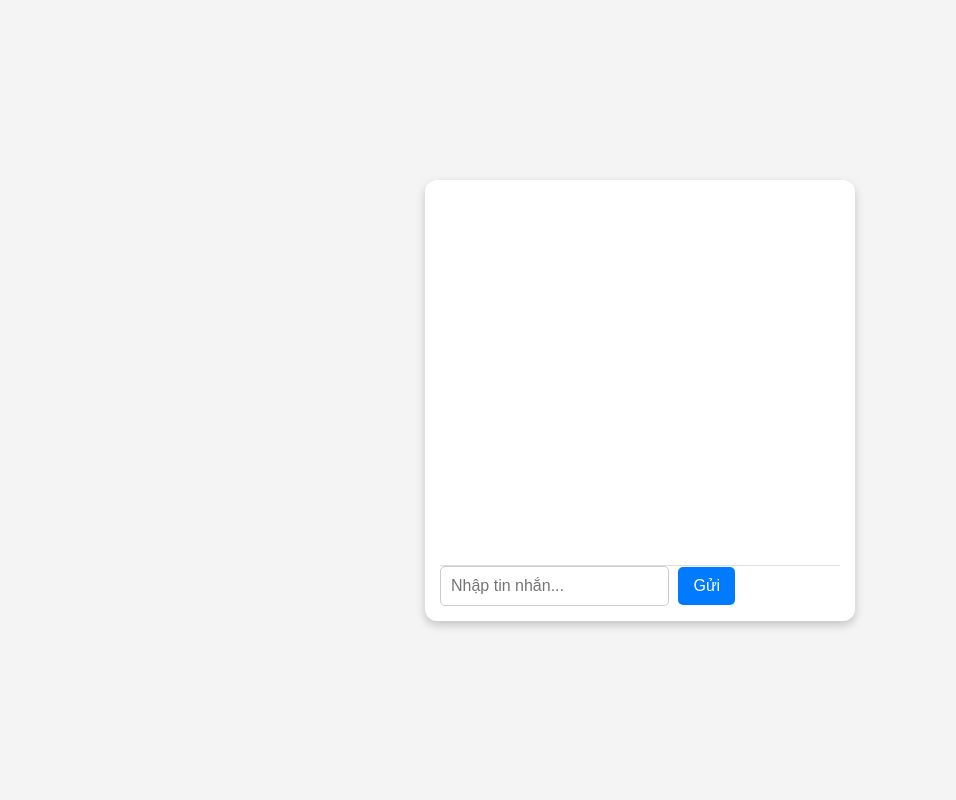
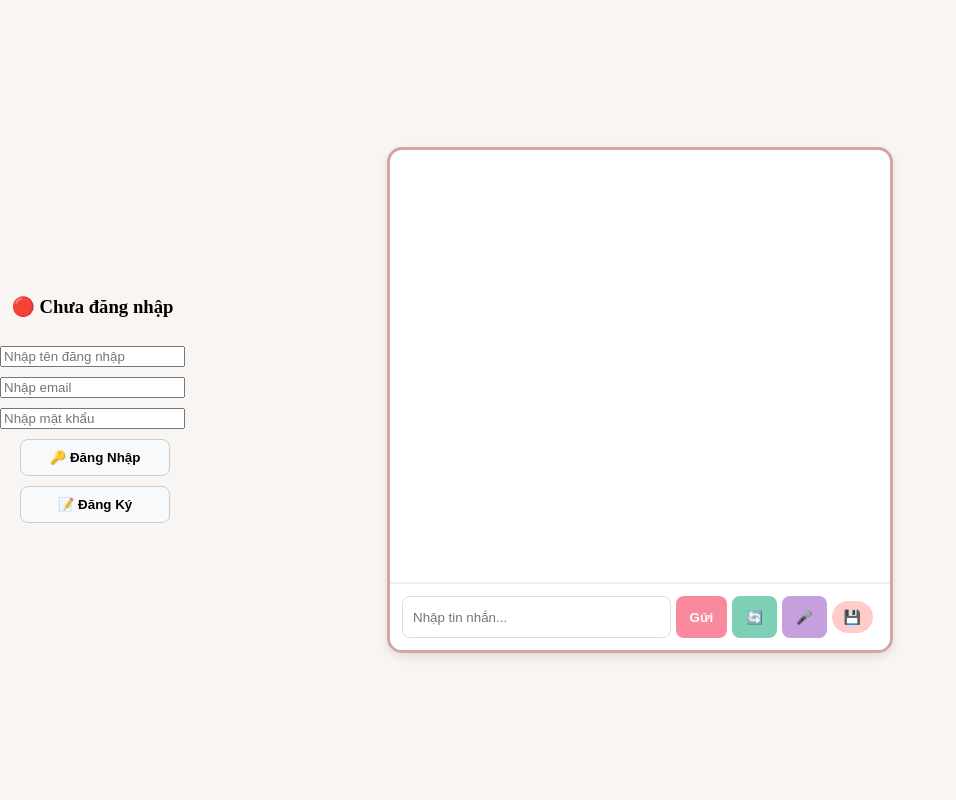
Before and after one commit to Le-Phuoc-Loc/ChatBotAI_Gemini, a Flask app: template backend/templates/index.html in a window 1280 px wide. Shown: the whole page, without its empty margins (0-956 px from the left). Run offline with Flask 3, Linux system fonts and the light colour scheme; the template is opened without the code that fills it, so the values that code supplies are empty; some libraries are stand-ins or nearby versions.

Commit message:
tất cả code

```diff
--- a/backend/app.py
+++ b/backend/app.py
@@ -1,27 +1,44 @@
-from flask import Flask, render_template, request, jsonify
+from flask import Flask, render_template, send_from_directory
 from flask_socketio import SocketIO
 import google.generativeai as genai
-from backend.config import GEMINI_API_KEY
-print(GEMINI_API_KEY)
+from config import GEMINI_API_KEY
+import os
 
-
-
-app = Flask(__name__)  # Khởi tạo ứng dụng Flask
+app = Flask(__name__, static_folder="static")
 socketio = SocketIO(app, cors_allowed_origins="*")
 
 # Cấu hình Gemini API
 genai.configure(api_key=GEMINI_API_KEY)
-model = genai.GenerativeModel("gemini-pro")
+model = genai.GenerativeModel("gemini-1.5-pro")
 
 @app.route("/")
 def index():
-    return "Server is running!"
+    return render_template("index.html")
+
+# Route để phục vụ file tĩnh từ thư mục static
+@app.route('/static/<path:filename>')
+def static_files(filename):
+    return send_from_directory('static', filename)
 
 @socketio.on("message")
 def handle_message(data):
-    user_input = data["message"]
-    response = model.generate_content(user_input)
-    socketio.emit("response", {"message": response.text})
+    user_message = data["message"]
+    print("Người dùng:", user_message)
+
+    try:
+        # Gửi tin nhắn đến Gemini API
+        response = model.generate_content(user_message)
+        bot_reply = response.text if response.text else "Xin lỗi, tôi không hiểu."
+    except Exception as e:
+        print("Lỗi khi gọi Gemini API:", str(e))
+        bot_reply = "Xin lỗi, đã có lỗi xảy ra khi xử lý yêu cầu."
+
+    # Trả lời người dùng
+    socketio.emit("response", {"message": bot_reply})
+
+@app.route('/favicon.ico')
+def favicon():
+    return '', 204  # Trả về mã 204 (No Content)
 
 if __name__ == "__main__":
     socketio.run(app, host="127.0.0.1", port=5000, debug=True)
--- a/backend/config.py
+++ b/backend/config.py
@@ -1 +1 @@
-GEMINI_API_KEY = "AIzaSyAFBvEd6LZo40_H2YwtF-nZ3sysxGy9290"
+GEMINI_API_KEY = "AIzaSyAkZv0-usebs1E8I_esMZe5cMsBjw-Ylg0"
--- a/backend/static/script.js
+++ b/backend/static/script.js
@@ -1,19 +1,268 @@
-const socket = io("http://127.0.0.1:5000");
+// Import Firebase SDK
+import { initializeApp } from "https://www.gstatic.com/firebasejs/10.8.0/firebase-app.js";
+import { getAuth, onAuthStateChanged, signInWithEmailAndPassword, createUserWithEmailAndPassword, signOut } from "https://www.gstatic.com/firebasejs/10.8.0/firebase-auth.js";
+import { getFirestore, doc, setDoc, getDoc, deleteDoc } from "https://www.gstatic.com/firebasejs/10.8.0/firebase-firestore.js";
 
-function sendMessage() {
+// Cấu hình Firebase
+const firebaseConfig = {
+    apiKey: "AIzaSyCfSSErtZ1L6xyUPCLSfKQo0ZVdsXadYD0",
+    authDomain: "geminichatbotai.firebaseapp.com",
+    projectId: "geminichatbotai",
+    storageBucket: "geminichatbotai.appspot.com",
+    messagingSenderId: "1022162852981",
+    appId: "1:1022162852981:web:4d275f900d67f892266c3c"
+};
+
+// Khởi tạo Firebase
+const app = initializeApp(firebaseConfig);
+const auth = getAuth(app);
+const db = getFirestore(app);
+
+document.addEventListener("DOMContentLoaded", async function () {
+    let chatBox = document.getElementById("chat-box");
+    let sendButton = document.getElementById("send-button");
+    let resetButton = document.getElementById("reset-button");
+    let micButton = document.getElementById("mic-button");
     let inputField = document.getElementById("user-input");
-    let message = inputField.value;
-    if (message.trim() === "") return;
+    let saveHistoryBtn = document.getElementById("save-history");
 
-    let chatBox = document.getElementById("chat-box");
-    chatBox.innerHTML += `<div><strong>Bạn:</strong> ${message}</div>`;
 
-    socket.emit("message", { message: message });
+    let loginBtn = document.getElementById("login-button");
+    let registerBtn = document.getElementById("register-button");
+    let logoutBtn = document.getElementById("logout-button");
+    let statusText = document.getElementById("status-text");
 
-    inputField.value = "";
-}
+    let currentUser = null;
 
-socket.on("response", function(data) {
-    let chatBox = document.getElementById("chat-box");
-    chatBox.innerHTML += `<div><strong>Bot:</strong> ${data.message}</div>`;
+    // Kết nối WebSocket
+    const socket = io("http://127.0.0.1:5000");
+
+    socket.on("connect", () => {
+        console.log("✅ WebSocket kết nối thành công!");
+    });
+
+    socket.on("connect_error", (err) => {
+        console.error("❌ Lỗi kết nối WebSocket:", err);
+    });
+
+    sendButton.addEventListener("click", sendMessage);
+    micButton.addEventListener("click", startSpeechRecognition);
+    inputField.addEventListener("keypress", function (event) {
+        if (event.key === "Enter") sendMessage();
+    });
+
+    resetButton.addEventListener("click", resetChat);
+    saveHistoryBtn.addEventListener("click", saveChatHistory);
+
+    loginBtn.addEventListener("click", login);
+    registerBtn.addEventListener("click", register);
+    logoutBtn.addEventListener("click", logout);
+
+    // Kiểm tra trạng thái đăng nhập
+    onAuthStateChanged(auth, async (user) => {
+        if (user) {
+            currentUser = user;
+
+            // 🔎 Lấy tên đăng nhập từ Firestore
+            const userDoc = await getDoc(doc(db, "users", user.uid));
+            let username = user.email;
+            if (userDoc.exists()) {
+                username = userDoc.data().username || user.email;
+            }
+
+            statusText.textContent = `🔵 Đã đăng nhập: ${username}`;
+
+            loginBtn.style.display = "none";
+            registerBtn.style.display = "none";
+            logoutBtn.style.display = "inline-block";
+            // Ẩn ô nhập email và mật khẩu
+            document.getElementById("email-input").style.display = "none";
+            document.getElementById("password-input").style.display = "none";
+            await loadChatHistory();
+        } else {
+            currentUser = null;
+            statusText.textContent = "🔴 Chưa đăng nhập";
+            loginBtn.style.display = "inline-block";
+            registerBtn.style.display = "inline-block";
+            logoutBtn.style.display = "none";
+            // Hiện lại ô nhập email và mật khẩu
+            document.getElementById("email-input").style.display = "block";
+            document.getElementById("password-input").style.display = "block";
+            chatBox.innerHTML = "";
+            addBotMessage("Xin chào! Tôi là chatbot AI, tôi có thể giúp gì cho bạn?");
+        }
+    });
+
+    function sendMessage() {
+        let message = inputField.value.trim();
+        if (message === "" || !currentUser) return;
+
+        addUserMessage(message);
+        inputField.value = "";
+        socket.emit("message", { message });
+
+        setTimeout(() => {
+        addBotMessage("🤖 Đang trả lời...", "waiting-response");
+        }, 500);
+
+    }
+
+    socket.on("response", function (data) {
+        updateBotMessage("waiting-response", data.message);
+    });
+
+    function resetChat() {
+        chatBox.innerHTML = "";
+        addBotMessage("Xin chào! Tôi có thể giúp gì?");
+    }
+
+    function addUserMessage(message) {
+        let userMessage = document.createElement("div");
+        userMessage.classList.add("message", "user-message");
+        userMessage.innerHTML = `
+            <div class="user-text">
+                <span class="message-text">${message}</span>
+                <span class="time">${getCurrentTime()}</span>
+            </div>
+            <div class="user-avatar">👨‍💻</div>
+        `;
+
+        chatBox.appendChild(userMessage);
+        chatBox.scrollTo({ top: chatBox.scrollHeight, behavior: "smooth" });
+    }
+
+    function addBotMessage(message, id = "") {
+        let botMessage = document.createElement("div");
+        botMessage.classList.add("message", "bot-message");
+
+        if (id) botMessage.dataset.id = id;
+
+        botMessage.innerHTML = `
+            <div class="bot-avatar">🤖</div>
+            <div class="bot-text">
+                <span class="message-text">${message}</span>
+                <span class="time">${getCurrentTime()}</span>
+            </div>
+        `;
+
+        chatBox.appendChild(botMessage);
+        chatBox.scrollTo({ top: chatBox.scrollHeight, behavior: "smooth" });
+    }
+
+    function updateBotMessage(id, newMessage) {
+        let pendingMessage = document.querySelector(`.bot-message[data-id="${id}"]`);
+        if (pendingMessage) {
+            pendingMessage.querySelector(".message-text").textContent = newMessage;
+        } else {
+            addBotMessage(newMessage);
+        }
+    }
+
+    function getCurrentTime() {
+        let now = new Date();
+        return now.getHours().toString().padStart(2, "0") + ":" + now.getMinutes().toString().padStart(2, "0");
+    }
+
+    async function saveChatHistory() {
+        if (!currentUser) {
+            alert("❌ Bạn cần đăng nhập để lưu lịch sử!");
+            return;
+        }
+        try {
+            let messages = [];
+            document.querySelectorAll(".message").forEach(msg => {
+                messages.push({
+                    sender: msg.classList.contains("user-message") ? "user" : "bot",
+                    message: msg.querySelector(".message-text").textContent,
+                    time: new Date().toISOString()
+                });
+            });
+
+            await setDoc(doc(db, "chats", currentUser.uid), { history: messages });
+            console.log("💾 Lịch sử đã lưu lên Firebase!");
+        } catch (error) {
+            console.error("❌ Lỗi khi lưu lịch sử chat:", error);
+        }
+    }
+
+    async function loadChatHistory() {
+        if (!currentUser) return;
+        try {
+            const docRef = doc(db, "chats", currentUser.uid);
+            const docSnap = await getDoc(docRef);
+            if (docSnap.exists()) {
+                let history = docSnap.data().history;
+                history.forEach(data => {
+                    if (data.sender === "user") addUserMessage(data.message);
+                    else addBotMessage(data.message);
+                });
+                console.log("📜 Đã tải lịch sử chat!");
+            }
+        } catch (error) {
+            console.error("❌ Lỗi khi tải lịch sử chat:", error);
+        }
+    }
+
+    // Khởi động nhận diện giọng nói
+    const recognition = new (window.SpeechRecognition || window.webkitSpeechRecognition)();
+    recognition.lang = "vi-VN";
+
+    function startSpeechRecognition() {
+        recognition.start();
+    }
+
+    recognition.onresult = function (event) {
+        let transcript = event.results[0][0].transcript;
+        inputField.value = transcript;
+        sendMessage();
+    };
+
+    recognition.onerror = function () {
+        alert("❌ Lỗi nhận diện giọng nói, vui lòng thử lại!");
+    };
+
+    async function register() {
+        let username = document.getElementById("username-input").value.trim();
+        let email = document.getElementById("email-input").value.trim();
+        let password = document.getElementById("password-input").value.trim();
+
+        if (!username || !email || !password) {
+            alert("❌ Vui lòng nhập đầy đủ thông tin!");
+        return;
+        }
+
+         try {
+            const userCredential = await createUserWithEmailAndPassword(auth, email, password);
+            const user = userCredential.user;
+
+        // Lưu username vào Firestore
+             await setDoc(doc(db, "users", user.uid), { username: username });
+
+            alert("✅ Đăng ký thành công!");
+        }catch (error) {
+            alert("❌ Lỗi: " + error.message);
+    }
+    }
+
+    async function login() {
+        let email = document.getElementById("email-input").value.trim();
+        let password = document.getElementById("password-input").value.trim();
+
+        if (!email || !password) {
+            alert("❌ Vui lòng nhập đầy đủ email và mật khẩu!");
+            return;
+        }
+
+        try {
+            await signInWithEmailAndPassword(auth, email, password);
+            alert("✅ Đăng nhập thành công!");
+        } catch (error) {
+            alert("❌ Lỗi: " + error.message);
+        }
+    }
+
+    async function logout() {
+        await signOut(auth);
+        alert("✅ Đã đăng xuất!");
+    }
 });
--- a/backend/static/style.css
+++ b/backend/static/style.css
@@ -1,72 +1,241 @@
+/* 🌸 Giao diện phong cách anime pastel 🌸 */
+
 body {
-    font-family: Arial, sans-serif;
+    background-color: #f9f5f2;
+    font-family: inherit;
     display: flex;
     justify-content: center;
     align-items: center;
     height: 100vh;
-    background-color: #f4f4f4;
     margin: 0;
 }
 
+/* 🗨️ Hộp chat */
+/* Căn giữa khung chat */
 .chat-container {
-    width: 400px;
-    background: white;
-    padding: 15px;
-    border-radius: 12px;
-    box-shadow: 0px 4px 10px rgba(0, 0, 0, 0.2);
+    background: #fff;
+    width: 500px; /* Kích thước khung chat */
+    max-width: 90%;
+    height: 500px;
+    border-radius: 15px;
+    box-shadow: 0px 4px 10px rgba(0, 0, 0, 0.1);
+    overflow: hidden;
+    display: flex;
+    flex-direction: column;
+    border: 3px solid #d4a5a5;
+
+    /* Căn giữa theo chiều ngang và dọc */
+    position: absolute;
+    top: 50%;
+    left: 50%;
+    transform: translate(-50%, -50%);
 }
 
+/* 💬 Khung chứa tin nhắn */
 .chat-box {
-    height: 350px;
+    display: flex;
+    flex-direction: column; /* ✅ Quan trọng: đảm bảo chiều đúng */
+    justify-content: flex-start;
+    padding: 15px;
     overflow-y: auto;
-    border-bottom: 1px solid #ddd;
+    flex-grow: 1;
+    max-height: 500px;
+}
+
+.user-message-container {
+    display: flex;
+    align-items: center;
+    justify-content: flex-end;
+    width: 100%; /* Đảm bảo khung tin nhắn trải rộng hết */
+    padding-right: 15px; /* Đẩy sát vào mép phải hơn */
+    gap: 15px; /* Điều chỉnh khoảng cách giữa avatar và tin nhắn */
+}
+
+
+
+
+/* 💬 Tin nhắn */
+.message {
+    display: flex;
+    align-items: center;
+    max-width: 80%;
+    margin: 5px 0;
+    padding: 10px 14px;
+    border-radius: 12px;
+    font-size: 15px;
+    position: relative;
+    word-wrap: break-word;
+}
+
+/* 🌿 Tin nhắn của bot mới sửa */
+.bot-message {
+    display: flex;
+    align-items: center;
+    gap: 10px; /* Khoảng cách giữa avatar và tin nhắn */
+    justify-content: flex-start;
+    margin-bottom: 10px;
+}
+/*mới thêm*/
+.bot-avatar {
+    width: 40px;
+    height: 40px;
+    border-radius: 50%;
+    background-color: #f0f0f0; /* Màu nền vòng tròn */
+    display: flex;
+    align-items: center;
+    justify-content: center;
+    flex-shrink: 0;
+    border: 2px solid #ccc; /* Viền vòng tròn */
+}
+
+
+/* Nội dung tin nhắn của chatbot */
+.bot-text {
+    background-color: #add8e6; /* Màu xanh pastel */
     padding: 10px;
+    border-radius: 10px;
+    max-width: 70%;
+    word-wrap: break-word;
+    animation: popUp 0.3s ease-out forwards;
+}
+.user-text {
+    background-color: #f8cfa9;
+    padding: 10px;
+    border-radius: 10px;
+    max-width: 70%;
+    word-wrap: break-word;
     display: flex;
     flex-direction: column;
+    align-items: flex-start;
+    animation: popUp 0.3s ease-out forwards;
 }
 
+/* 🌸 Tin nhắn của người dùng */
 .user-message {
-    align-self: flex-end;
-    background: #dcf8c6;
-    padding: 8px;
-    border-radius: 10px;
-    margin: 5px;
-    max-width: 80%;
+    max-width: 60%;
+    color: #000;
+    border-radius: 15px;
+    padding: 10px 15px;
+    word-wrap: break-word;
+    margin-left: auto;
+    margin-right: 0; /* Đẩy hoàn toàn sang phải */
 }
 
-.bot-message {
-    align-self: flex-start;
-    background: #eee;
-    padding: 8px;
-    border-radius: 10px;
-    margin: 5px;
-    max-width: 80%;
+.user-message .time {
+    font-size: 12px;
+    color: #666;
 }
 
+.user-avatar {
+    width: 45px;
+    height: 45px;
+    border-radius: 50%;
+    display: flex;
+    align-items: center;
+    justify-content: center;
+    border: 3px solid #e8a87c;
+    background-color: white;
+    margin-left: 0; /* Xóa khoảng cách thừa */
+    margin-right: 0; /* Đảm bảo sát mép phải */
+}
+
+
+/* 🕒 Hiển thị giờ */
+.message .time {
+    font-size: 12px;
+    color: #666;
+    margin-left: 10px;
+    align-self: flex-end;
+}
+.user-text .time {
+    align-self: flex-end; /* Đẩy giờ về cuối */
+    margin-top: 4px;
+    font-size: 12px;
+    color: #666;
+}
+.user-text .message {
+    font-size: 16px;
+}
+/* 🎀 Thanh nhập tin nhắn */
 .input-container {
     display: flex;
-    margin-top: 10px;
+    padding: 12px;
+    background: #fff;
+    border-top: 2px solid #eee;
 }
 
-input {
-    flex: 1;
+.input-container input {
+    flex-grow: 1;
+    padding: 10px;
+    border: 1px solid #ddd;
+    border-radius: 8px;
+    outline: none;
+}
+
+/* 🔘 Nút bấm */
+button {
+    border: none;
+    padding: 10px 14px;
+    margin-left: 5px;
+    cursor: pointer;
+    border-radius: 8px;
+    color: white;
+    font-weight: bold;
+}
+
+/* 🎀 Nút Gửi */
+#send-button {
+    background-color: #f98a9d;
+}
+
+/* 🎀 Nút Đặt lại */
+#reset-button {
+    background-color: #7dcfb6;
+}
+
+/* 🎀 Nút Mic */
+#mic-button {
+    background-color: #c6a0dc;
+}
+
+/* 🎨 Hiệu ứng hover */
+button:hover {
+    opacity: 0.8;
+}
+@keyframes popUp {
+    from { transform: scale(0.5); opacity: 0; }
+    to { transform: scale(1); opacity: 1; }
+}
+#save-history, #clear-history {
+    background: #ffcccb;
+    color: black;
+    border: none;
+    padding: 8px 12px;
+    font-size: 14px;
+    border-radius: 20px;
+    cursor: pointer;
+    transition: background 0.3s ease;
+    margin: 5px;
+}
+.auth-container {
+    display: flex;
+    flex-direction: column;
+    align-items: center;
+    gap: 10px;
+}
+.auth-container button {
+    color: black;
+    width: 150px;
     padding: 10px;
     border: 1px solid #ccc;
-    border-radius: 5px;
-    font-size: 16px;
+    background-color: #f8f9fa;
+    cursor: pointer;
+    text-align: center;
+}
+.auth-container button:hover {
+    background-color: #e0e0e0;
 }
 
-button {
-    padding: 10px 15px;
-    border: none;
-    background: #007bff;
-    color: white;
-    border-radius: 5px;
-    margin-left: 5px;
-    cursor: pointer;
-    font-size: 16px;
-}
 
-button:hover {
-    background: #0056b3;
-}
+#save-history:hover { background: #ff9999; }
+#clear-history:hover { background: #ff6666; }
--- a/backend/templates/index.html
+++ b/backend/templates/index.html
@@ -7,13 +7,35 @@
     <link rel="stylesheet" href="{{ url_for('static', filename='style.css') }}">
 </head>
 <body>
+    <div class="auth-container">
+        <h3 id="status-text">🔴 Chưa đăng nhập</h3>
+        <input type="text" id="username-input" placeholder="Nhập tên đăng nhập">
+        <input type="email" id="email-input" placeholder="Nhập email">
+        <input type="password" id="password-input" placeholder="Nhập mật khẩu">
+        <button id="login-button">🔑 Đăng Nhập</button>
+        <button id="register-button">📝 Đăng Ký</button>
+        <button id="logout-button" style="display: none;">🚪 Đăng Xuất</button>
+    </div>
+    <hr>
     <div class="chat-container">
         <div class="chat-box" id="chat-box"></div>
-        <input type="text" id="user-input" placeholder="Nhập tin nhắn...">
-        <button onclick="sendMessage()">Gửi</button>
+
+        <!-- Thanh công cụ -->
+        <div class="input-container">
+            <input type="text" id="user-input" placeholder="Nhập tin nhắn...">
+            <button id="send-button">Gửi</button>
+            <button id="reset-button">🔄</button>
+            <button id="mic-button">🎤</button>
+            <button id="save-history" title="Lưu lịch sử">💾</button>
+
+        </div>
     </div>
 
+    <!-- Load thư viện Socket.IO -->
     <script src="https://cdnjs.cloudflare.com/ajax/libs/socket.io/4.0.1/socket.io.js"></script>
-    <script src="{{ url_for('static', filename='script.js') }}"></script>
+
+
+    <!-- Load script chính -->
+    <script type="module" src="{{ url_for('static', filename='script.js') }}"></script>
 </body>
 </html>
```
Also changed, not shown: frontend/static/script.js (added, +27 -0 lines), frontend/static/style.css (added, +88 -0 lines), frontend/templates/index.html (added, +23 -0 lines), frontend/static/logo.png (added), 1 other file.
